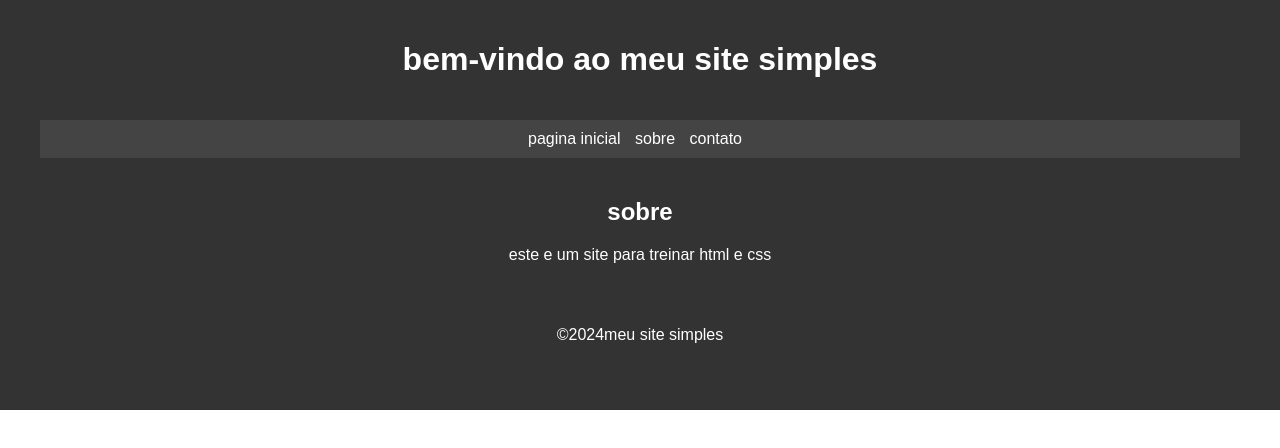
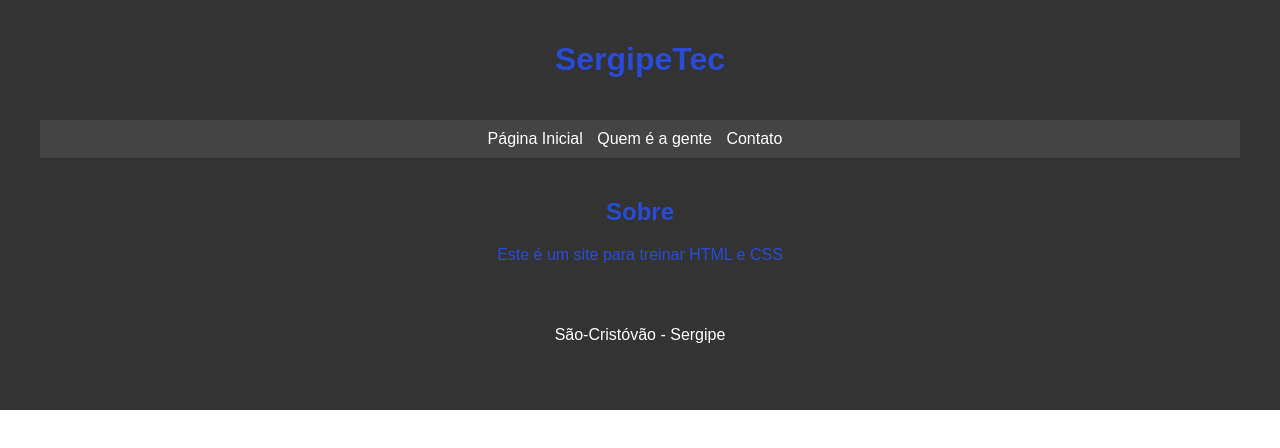
Before and after one commit to LUSCAS777/Aula-3, a plain HTML site: page INDEX.HTML in a window 1280 px wide. Drawn offline with Linux system fonts and the light colour scheme.

Commit message:
Minhas Alterações

```diff
--- a/INDEX.HTML
+++ b/INDEX.HTML
@@ -3,28 +3,28 @@
 <head>
      <meta charset="UTF-8">
     <meta name="viewport"content="width=device-width,initial-scale=1.0">
-     <title>meu site simples</title>
+     <title>Meu Site Simples</title>
     <link rel="stylesheet"href="styles.css">
 </head>
 <body>
     <header>
-        <h1>bem-vindo ao meu site simples</h1>
+        <h1>SergipeTec</h1>
         <header>
             <nav>
                 <ul>
-                    <li><a href="#">pagina inicial</a></a></li>
-                    <li><a href="#">sobre</a></li>
-                    <li><a herf="#">contato</a></li>
+                    <li><a href="#">Página Inicial</a></a></li>
+                    <li><a href="#">Quem é a gente</a></li>
+                    <li><a herf="#">Contato</a></li>
                 </ul>
             </nav>
             <main>
                 <section>
-                    <h2>sobre</h2>
-                    <p>este e um site para treinar html e css</p>
+                    <h2>Sobre</h2>
+                    <p>Este é um site para treinar HTML e CSS</p>
                 </section>
             </main>
            <footer>
-            <p>&copy;2024meu site simples</p>
+            <p>São-Cristóvão - Sergipe</p>
            </footer>
            </body>
            </html>
--- a/styles.css
+++ b/styles.css
@@ -1,36 +1,45 @@
-body{
+body {
     font-family: Arial, sans-serif;
     margin: 0;
     padding: 0;
 }
-header{
+
+header {
     background-color: #333;
-    color: #fff;
+    color: #294bd5;
     padding: 20px;
     text-align: center;
 }
-nav{
+
+nav {
     background-color: #444;
     padding: 10px;
 }
-nav ul{
+
+nav ul {
     list-style-type: none;
     margin: 0;
     padding: 0;
 }
-nav ul li{
+
+nav ul li {
     display: inline;
     margin-right: 10px;
 }
-nav ul li a{
+
+nav ul li a {
     color: #fff;
     text-decoration: none;
 }
-main{
+
+main {
     padding: 20px;
 }
-footer{ background-color: #333;
+
+footer {
+    background-color: #333;
     color: #fff;
     padding: 10px;
     text-align: center;
+
 }
```
